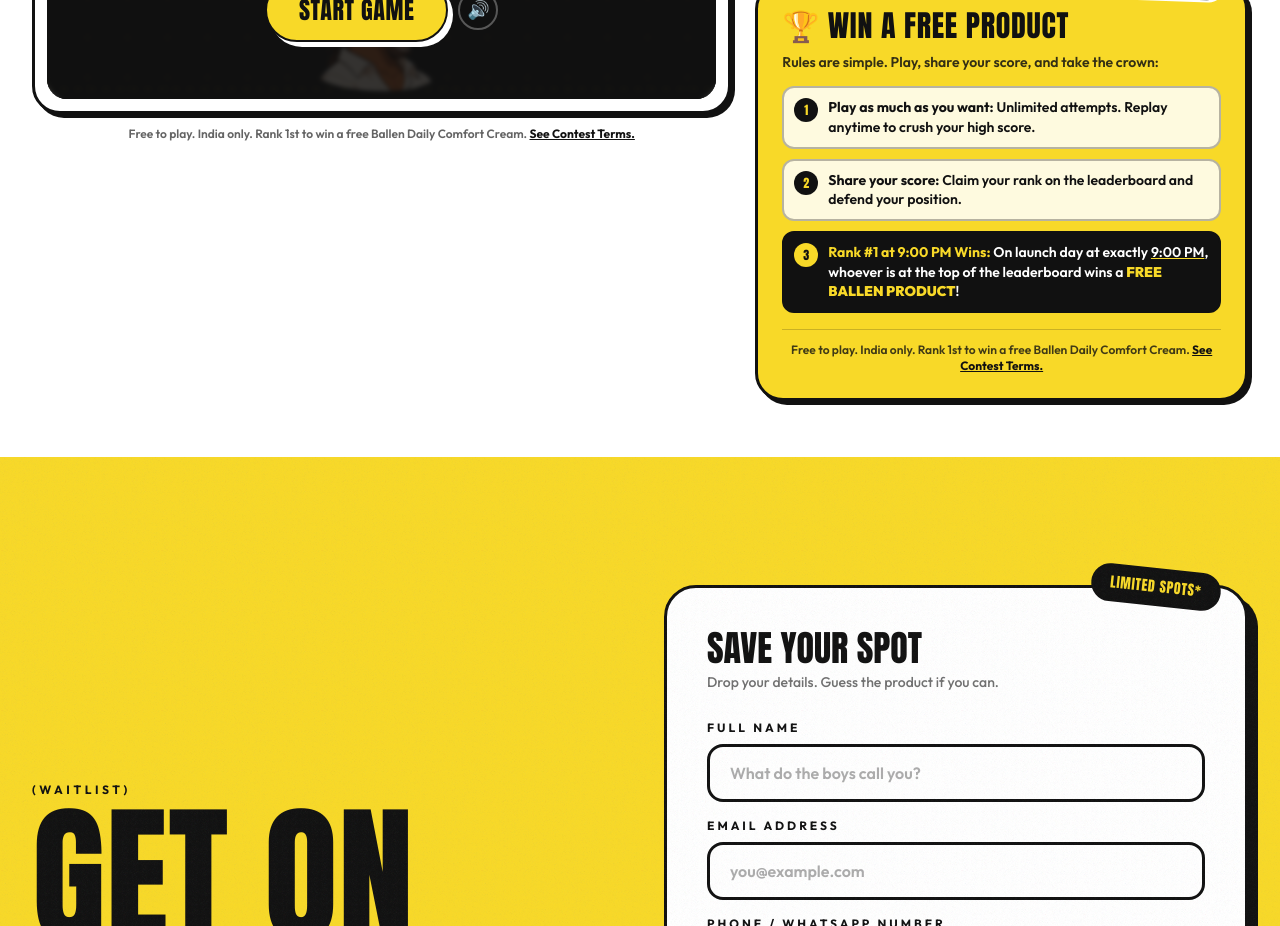
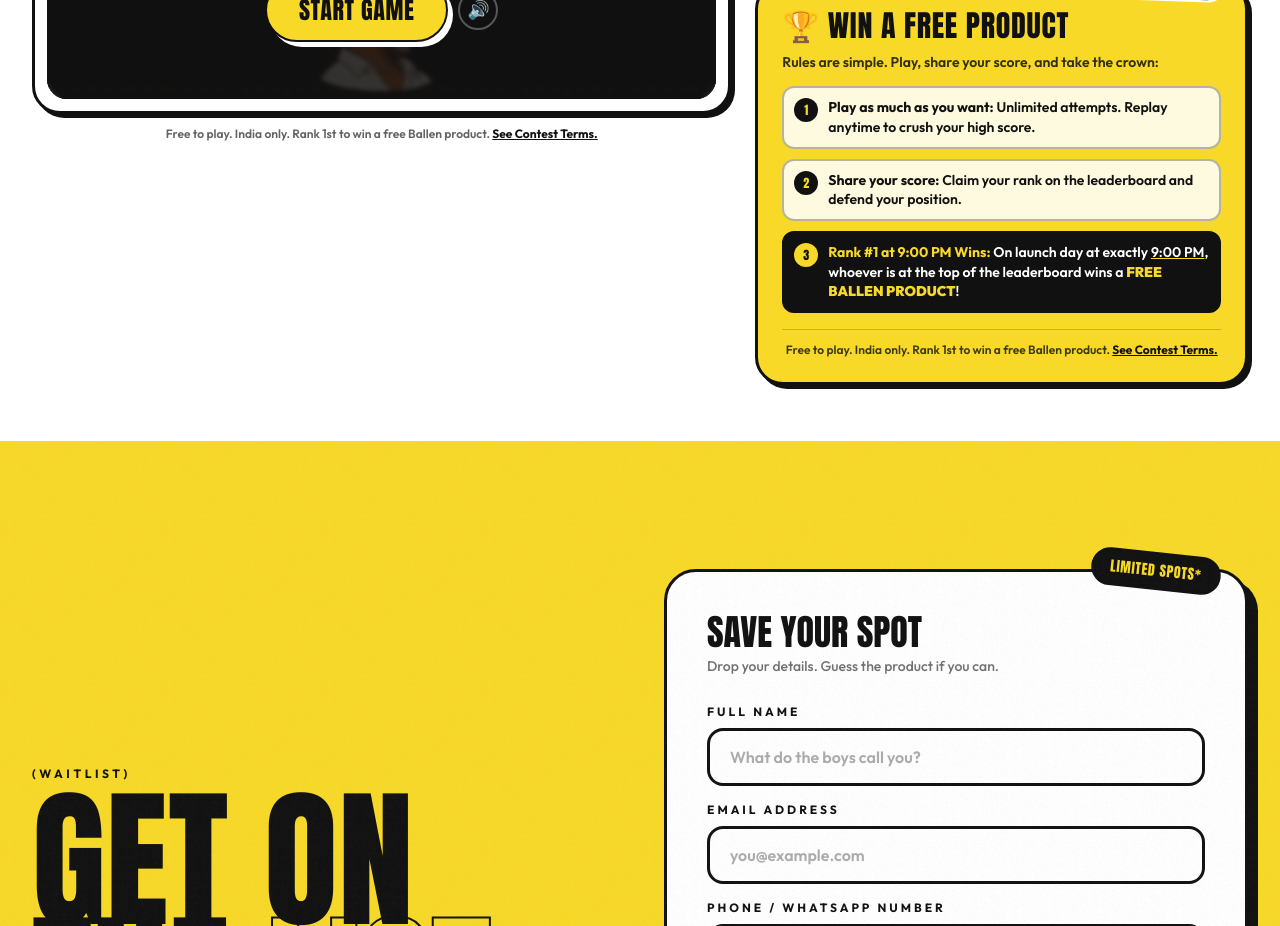
Before and after one commit to milanj2167-del/Ballen-waitlist, a React (Vite) app: page / in a window 1280 px wide. Shown: the part 2140-3066 px from the top of the page. Built offline with nearby package versions, Linux system fonts and the light colour scheme; no server answers; the database is empty.

Commit message:
Conceal product identity: replace Daily Comfort Cream with generic free Ballen product

```diff
--- a/src/pages/ContestTerms.jsx
+++ b/src/pages/ContestTerms.jsx
@@ -77,7 +77,7 @@ export default function ContestTerms() {
               5. The prize
             </h2>
             <p className="mt-2 font-semibold leading-relaxed">
-              The winner receives one Ballen Daily Comfort Cream (50 ml), with a retail value of Rs. 299. The prize cannot be exchanged for cash, transferred to anyone else or replaced with another product, except as stated in Section 9.
+              The winner receives one free Ballen product. The prize cannot be exchanged for cash, transferred to anyone else or replaced with another item, except as stated in Section 9.
             </p>
           </section>
 
--- a/src/sections/Game.jsx
+++ b/src/sections/Game.jsx
@@ -36,7 +36,7 @@ export default function Game() {
               <FeedTheBoys />
             </GameContainer>
             <p className="mt-3 text-center font-fun text-[11px] font-semibold text-ink/65 sm:text-xs">
-              Free to play. India only. Rank 1st to win a free Ballen Daily Comfort Cream.{' '}
+              Free to play. India only. Rank 1st to win a free Ballen product.{' '}
               <a href="/contest-terms" className="underline font-bold text-ink hover:text-ballen-shade">
                 See Contest Terms.
               </a>
@@ -94,7 +94,7 @@ export default function Game() {
               </div>
 
               <p className="mt-4 border-t border-ink/20 pt-3 text-center font-fun text-xs font-semibold text-ink/80">
-                Free to play. India only. Rank 1st to win a free Ballen Daily Comfort Cream.{' '}
+                Free to play. India only. Rank 1st to win a free Ballen product.{' '}
                 <a href="/contest-terms" className="underline font-bold text-ink hover:text-ink/70">
                   See Contest Terms.
                 </a>
```
